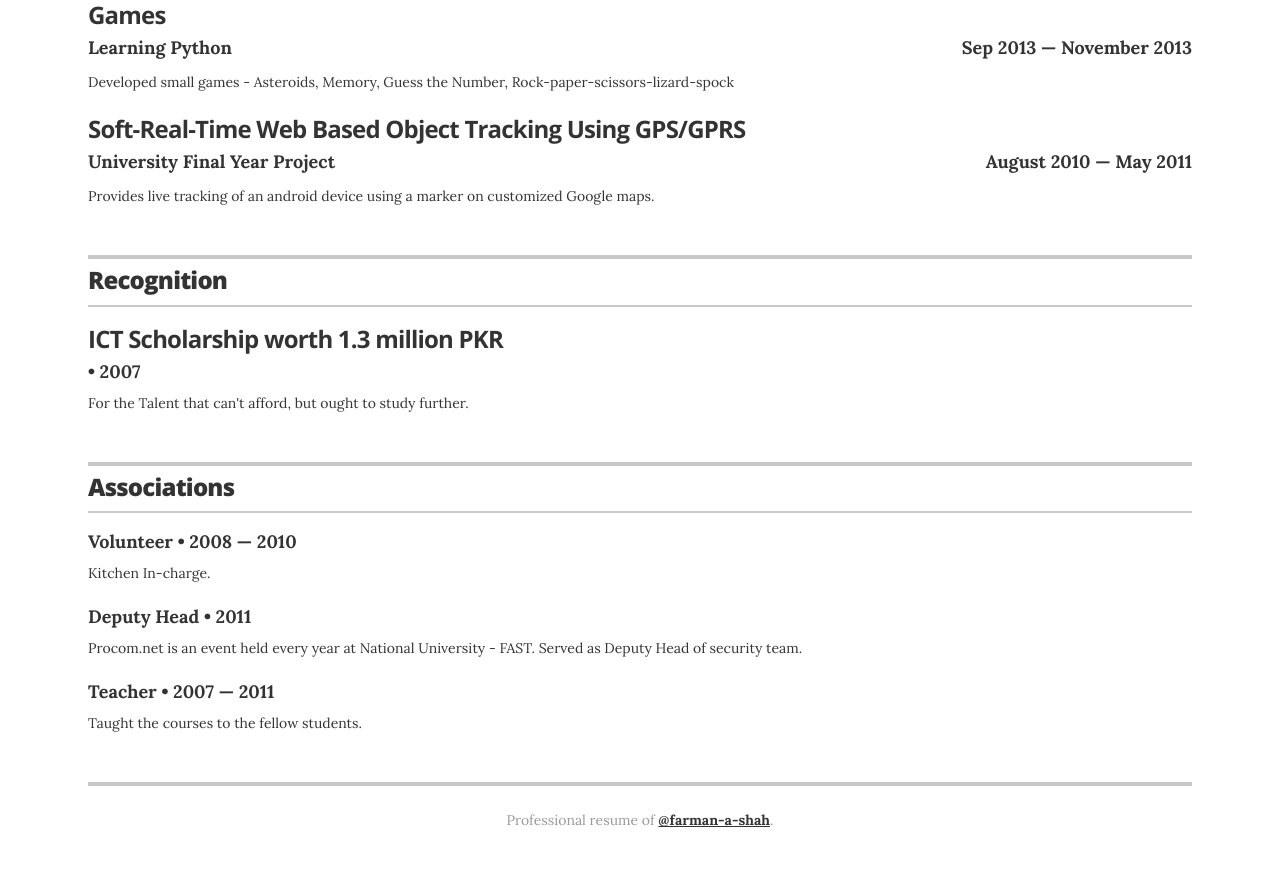
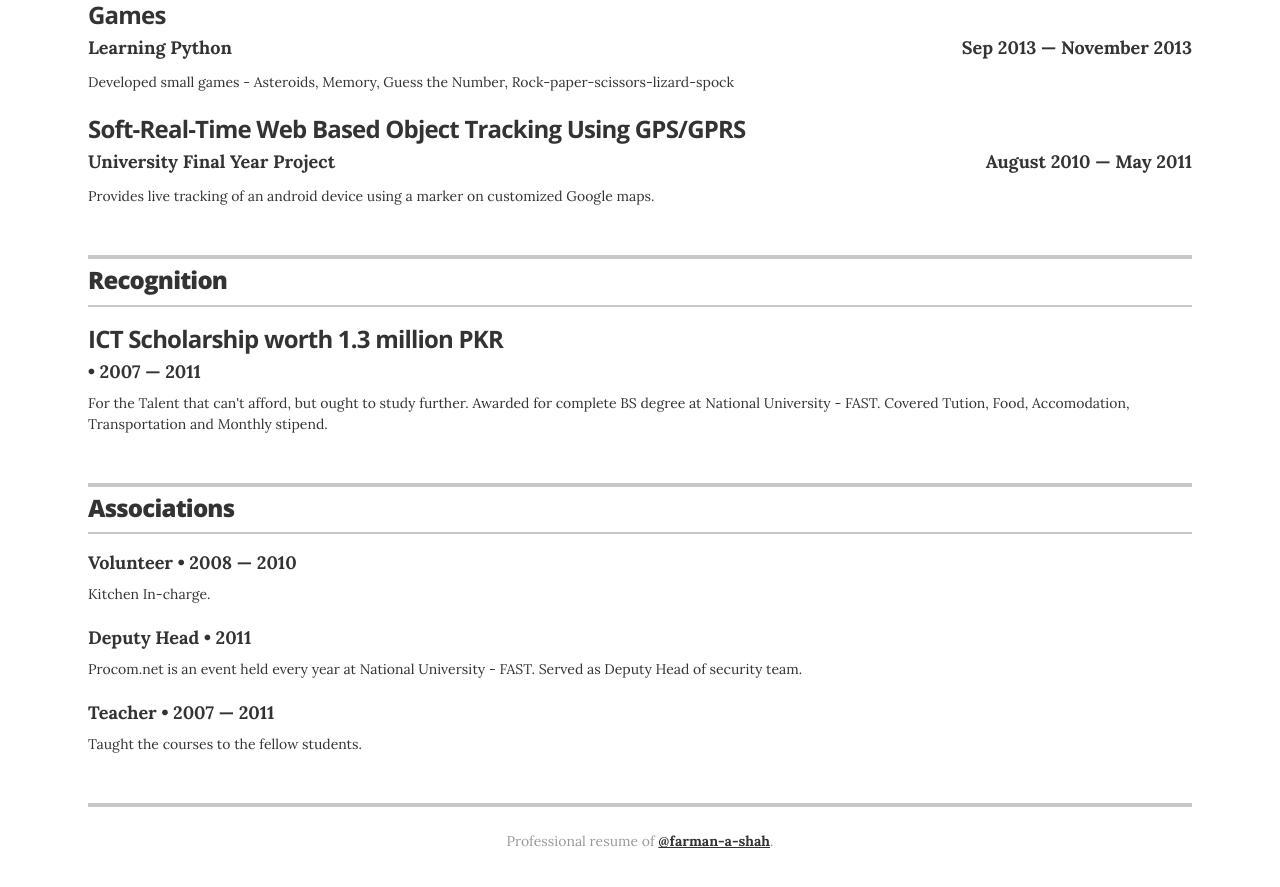
Before and after one commit to farman-a-shah/farman-a-shah.github.io, a Jekyll site: the page built from index.html, in a window 1280 px wide and 900 px high, scrolled down 4300 px. Shown: the top 887 px of the window. Built offline with Jekyll 4.4.1, drawn with Linux system fonts in a browser that asks for light colours.

Commit message:
updated recognitions.yml

```diff
--- a/_data/recognitions.yml
+++ b/_data/recognitions.yml
@@ -1,5 +1,5 @@
 # Recognitions
 - award: ICT Scholarship worth 1.3 million PKR
   organization: National ICT R&D fund
-  year: 2007
-  summary: For the Talent that can't afford, but ought to study further.
+  year: 2007 &mdash; 2011
+  summary: For the Talent that can't afford, but ought to study further. Awarded for complete BS degree at National University - FAST. Covered Tution, Food, Accomodation, Transportation and Monthly stipend.
```
